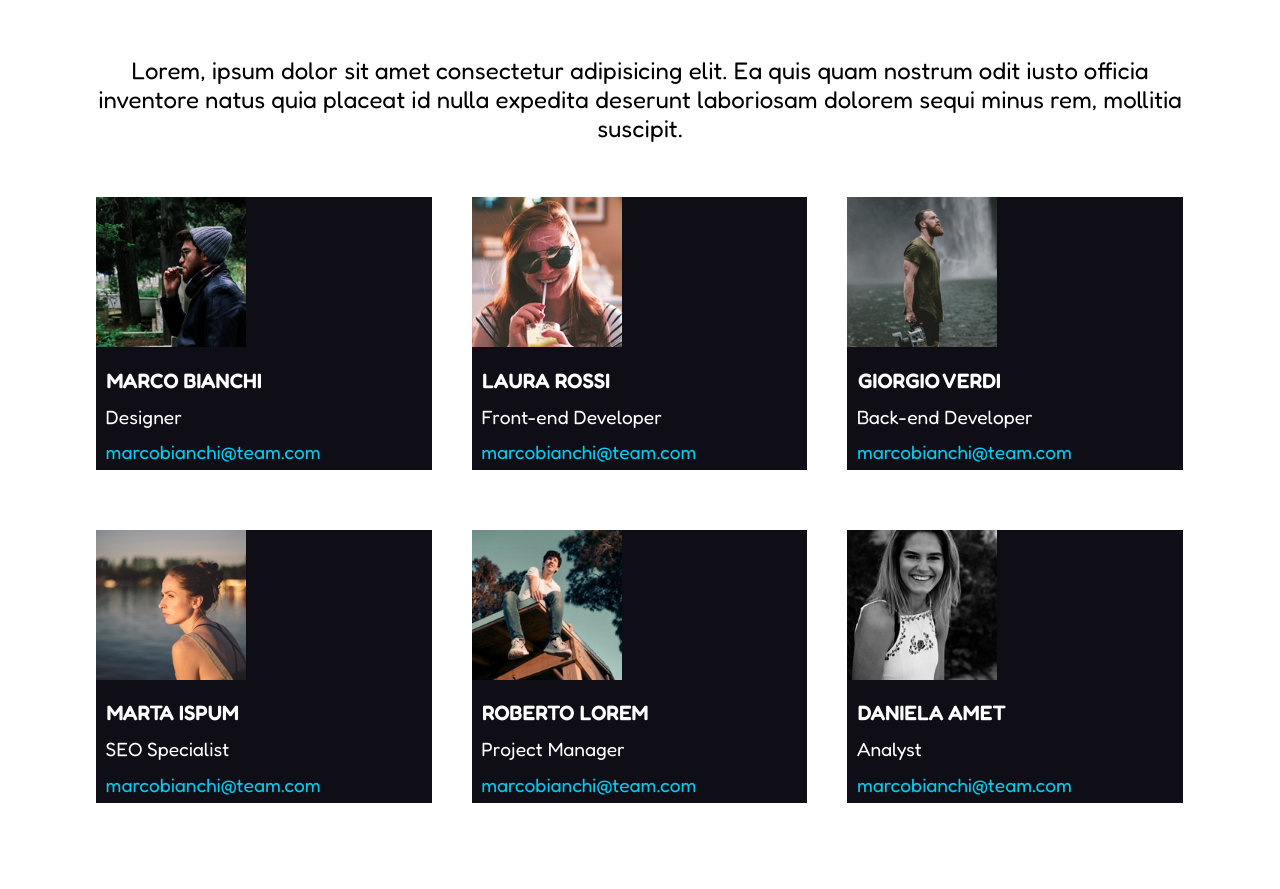
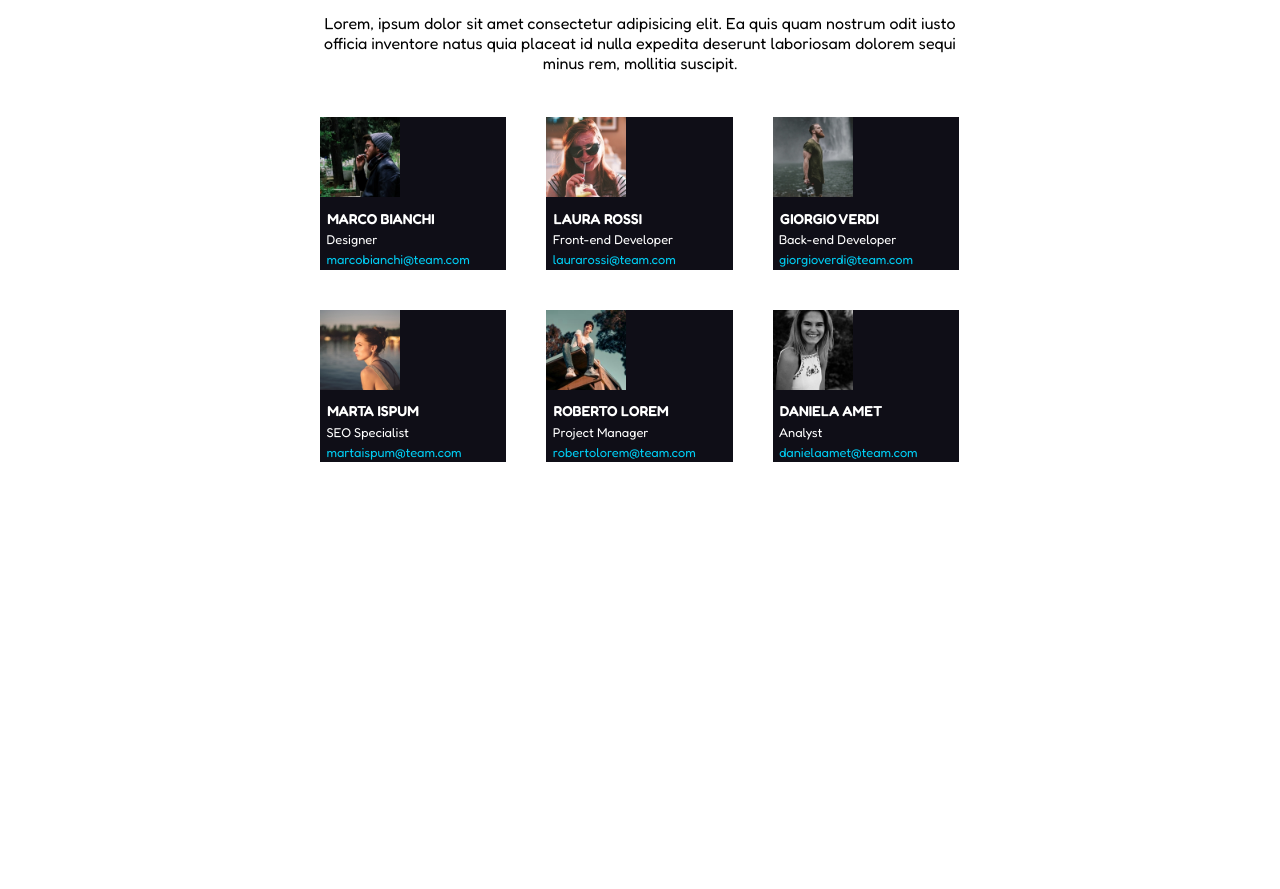
Before and after one commit to CarmineC93/html-css-float-cards, a plain HTML site: page index.html in a window 1280 px wide. Shown: the part 106-995 px from the top of the page. After the commit the page ends 800 px from the top, so only its background shows below. Drawn offline with Linux system fonts and the light colour scheme.

Commit message:
problem with img not solved yet

```diff
--- a/css/style.css
+++ b/css/style.css
@@ -15,11 +15,11 @@ html{
 
 /* main title */
 .container{
-    padding: 2rem 6rem ;
+    padding: 2rem 20rem ;
 }
 
 .main-title{
-    font-size: 3rem;
+    font-size: 2rem;
     color: #E53170;
     text-align: center;
     font-weight: 700;
@@ -30,7 +30,7 @@ html{
 /* paragraph */
 
 .introduction{
-    font-size: 1.5rem;
+    font-size: 1rem;
     text-align: center;
     font-weight: 500;
 }
@@ -42,6 +42,7 @@ html{
 
 }
 
+/* to delete margin rx sx in the gallery*/
 .col:nth-of-type(3n+3){
     margin-right: 0;
 }
@@ -59,13 +60,13 @@ html{
 .col{
     background-color: #0F0E17;
     color: white;
-    margin: 30px 20px;
+    margin: 20px 20px;
     width: calc(100% / 3 - 27px); /* importanti gli spazi tra operatore e numeri */
     float: left;
 }
 
 .col img{
-    width: 150px;
+    width: 80px;
 }
 
 .col .infos{
@@ -74,20 +75,20 @@ html{
 }
 
 .infos .name{
-    font-size: 1.3rem;
+    font-size: .9rem;
     font-weight: 600;
-    padding: .8em 0.5em 0.3em;
+    padding: .6em 0.5em 0.2em;
 }
 
 .infos .role{
-    font-size: 1.2rem;
+    font-size: .8rem;
     font-weight: 400;
-    padding: 0.3em 0.5em;
+    padding: 0.2em 0.5em;
 }
 
 .infos .mail{
-    font-size: 1.2rem;
+    font-size: .8rem;
     font-weight: 400;
     color: #00CCF2;
-    padding: 0.3em 0.5em;
+    padding: 0.2em 0.5em;
 }
--- a/index.html
+++ b/index.html
@@ -46,7 +46,7 @@
                 <div class="infos">
                     <div class="name">LAURA ROSSI</div>
                     <div class="role">Front-end Developer</div>
-                    <div class="mail">marcobianchi@team.com</div>
+                    <div class="mail">laurarossi@team.com</div>
                 </div>
             </div>
 
@@ -55,7 +55,7 @@
                 <div class="infos">
                     <div class="name">GIORGIO VERDI</div>
                     <div class="role">Back-end Developer</div>
-                    <div class="mail">marcobianchi@team.com</div>
+                    <div class="mail">giorgioverdi@team.com</div>
                 </div>
             </div>
 
@@ -64,7 +64,7 @@
                 <div class="infos">
                     <div class="name">MARTA ISPUM</div>
                     <div class="role">SEO Specialist</div>
-                    <div class="mail">marcobianchi@team.com</div>
+                    <div class="mail">martaispum@team.com</div>
                 </div>
             </div>
 
@@ -73,7 +73,7 @@
                 <div class="infos">
                     <div class="name">ROBERTO LOREM</div>
                     <div class="role">Project Manager</div>
-                    <div class="mail">marcobianchi@team.com</div>
+                    <div class="mail">robertolorem@team.com</div>
                 </div>
             </div>
 
@@ -82,7 +82,7 @@
                 <div class="infos">
                     <div class="name">DANIELA AMET</div>
                     <div class="role">Analyst</div>
-                    <div class="mail">marcobianchi@team.com</div>
+                    <div class="mail">danielaamet@team.com</div>
                 </div>
             </div>
 
```
